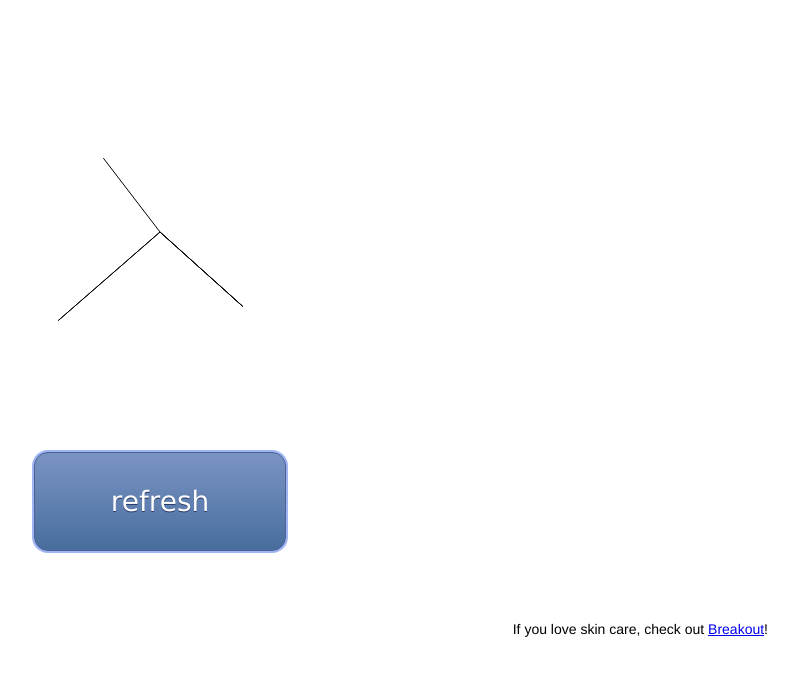
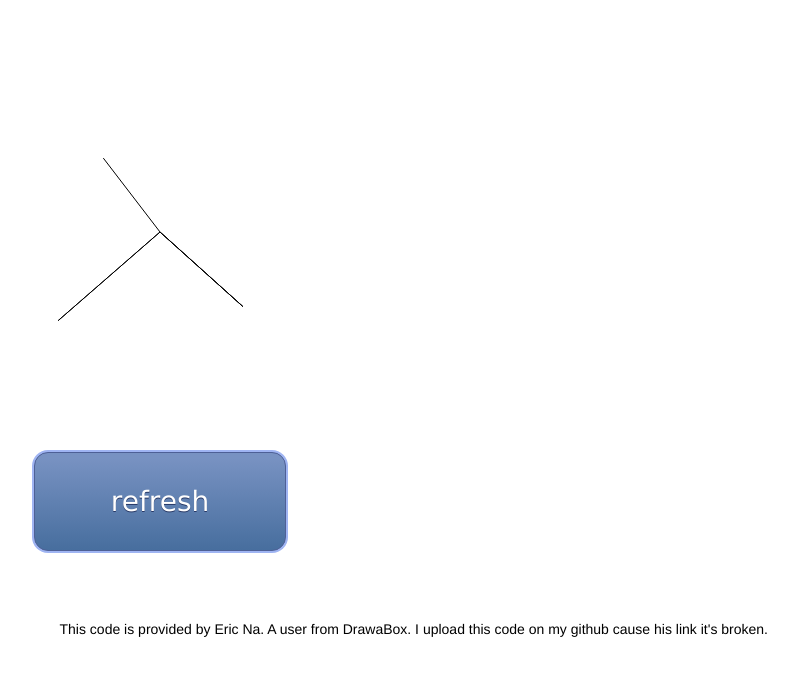
Before and after one commit to scionuait/draw_cube, a plain HTML site: page index.html in a window 1280 px wide. Shown: the whole page, without its empty margins (480-1278 px from the left). Drawn offline with Linux system fonts and the light colour scheme.

Commit message:
Update index.html
Add copyright info

```diff
--- a/index.html
+++ b/index.html
@@ -23,7 +23,7 @@
   </body>
   <footer>
     <p class="advertisement">
-      If you love skin care, check out <a id="credit" href="https://www.breakout.so">Breakout</a>!
+      This code is provided by Eric Na. A user from DrawaBox. I upload this code on my github cause his link it's broken.
     </p>
   </footer>
 </html>
```
